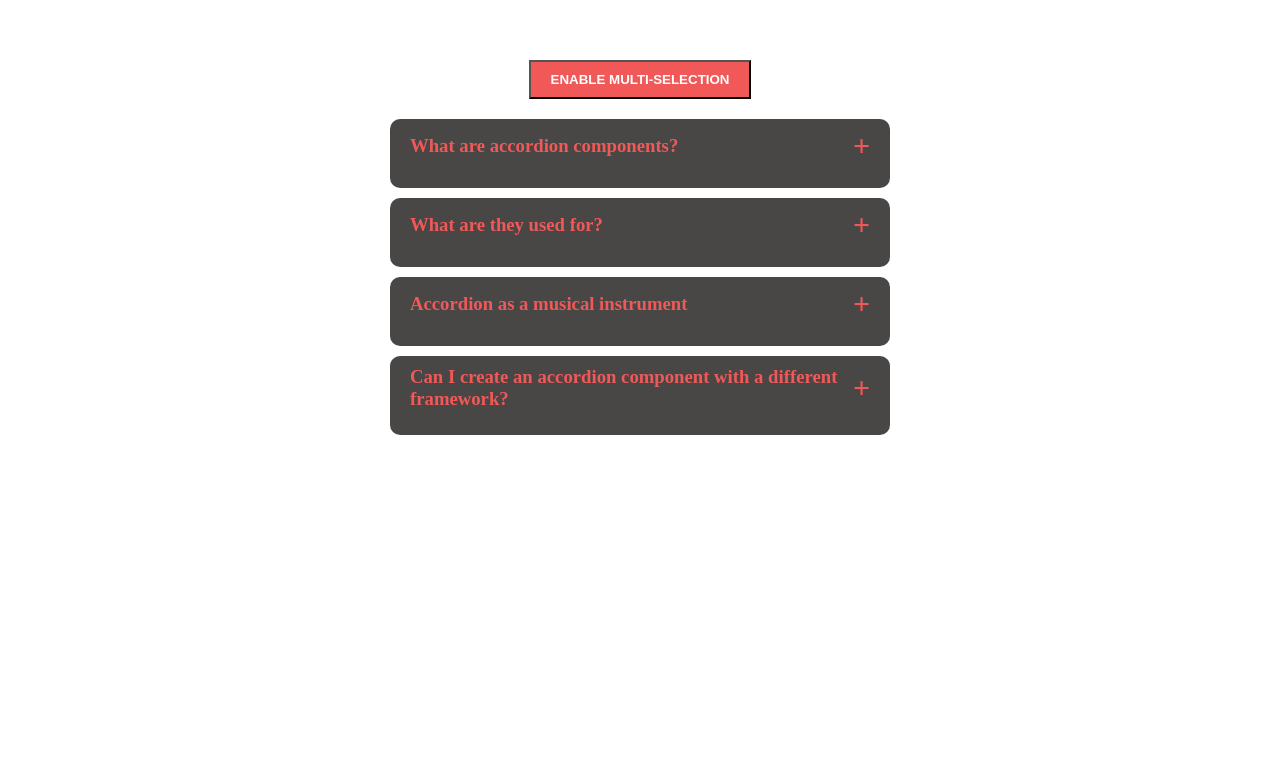
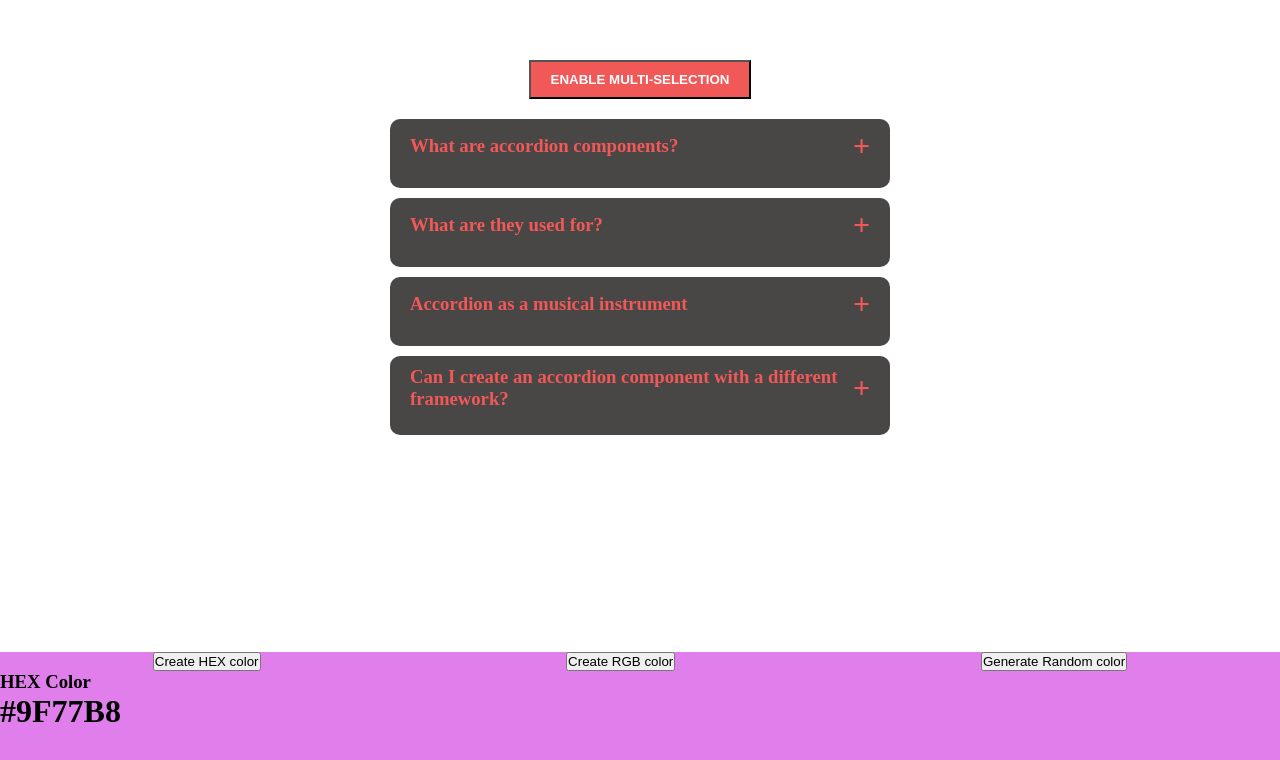
Before and after one commit to PadalaBalaSivaSaiMegiReddy/mini-projects-react, a React (Vite) app: page / in a window 1280 px wide. Shown: the part 148-908 px from the top of the page. Before the commit the page ends 800 px from the top, so only its background shows below. Built offline with nearby package versions, Linux system fonts and the light colour scheme.

Commit message:
Add RandomColorGenerator component to App.jsx

```diff
--- a/src/App.jsx
+++ b/src/App.jsx
@@ -1,11 +1,14 @@
 import './App.css'
 import Accordian from './components/accordian'
+import RandomColorGenerator from './components/randon-color-generator'
+
 
 function App() {
 
   return (
     <div className="App">
       <Accordian/>
+      <RandomColorGenerator/>
     </div>
   )
 }
--- /dev/null
+++ b/src/components/randon-color-generator/index.jsx
@@ -0,0 +1,18 @@
+import "./styles.css"
+
+export default function RandomColorGenerator() {
+  return (
+    <div className="RandomColorGenerator">
+        <div className="topBtnsBar">
+        <button>Create HEX color</button>
+             <button>Create RGB color</button>
+             <button>Generate Random color</button>
+        </div>
+
+        <div className="colorsContainer">
+          <h3>HEX Color</h3>
+          <h1>#9F77B8</h1>
+        </div>
+    </div>
+  )
+}
--- /dev/null
+++ b/src/components/randon-color-generator/styles.css
@@ -0,0 +1,10 @@
+.RandomColorGenerator{
+    height: 100vh;
+    background-color: rgb(224, 126, 236);
+}
+
+.topBtnsBar{
+    display: flex;
+    flex-direction: row;
+    justify-content: space-around;
+}
```
